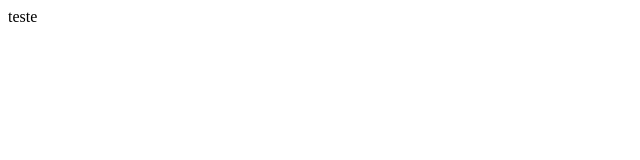
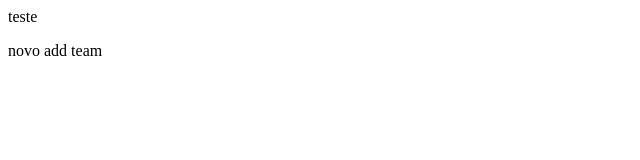
Before and after one commit to jmcostateste/git-tutorial-1, a plain HTML site: page index.html in a window 1280 px wide. Shown: the full height of the page, 0-640 px from the left. Drawn offline with Linux system fonts and the light colour scheme.

Commit message:
novo add team

```diff
--- a/index.html
+++ b/index.html
@@ -9,6 +9,7 @@
 
 <body>
     teste
+    <p>novo add team</p>
 </body>
 
 </html>
```
